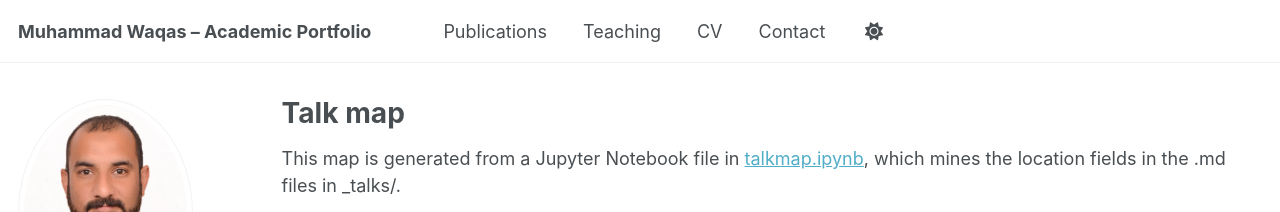
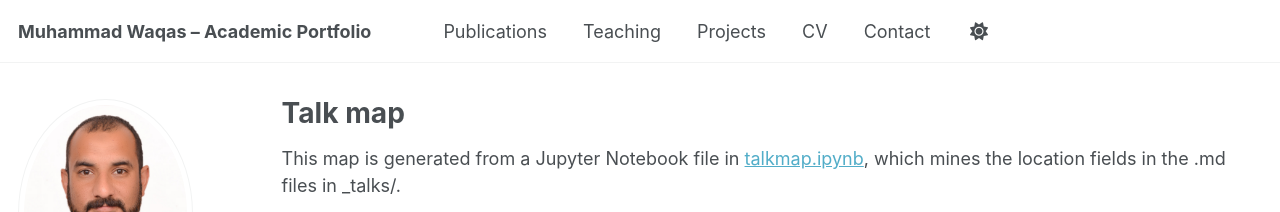
Before and after one commit to WaqasSwati/WaqasSwati.github.io, a Jekyll site: the page built from _pages/talkmap.html, in a window 1280 px wide. Shown: the top 212 px of the page. Built offline with Jekyll 4.4.1, drawn with Linux system fonts in a browser that asks for light colours; nearby versions of some CDN libraries; some web fonts are replaced; a script that is not in the unit is left out.

Commit message:
Update navigation.yml

```diff
--- a/_data/navigation.yml
+++ b/_data/navigation.yml
@@ -12,7 +12,9 @@ main:
     url: /publications/
   - title: "Teaching"
     url: /teaching/
+  - title: "Projects"
+    url: /projects/
   - title: "CV"
-    url: /curriculum-vitae/
+    url: /cv/
   - title: "Contact"
     url: /contact/
```
